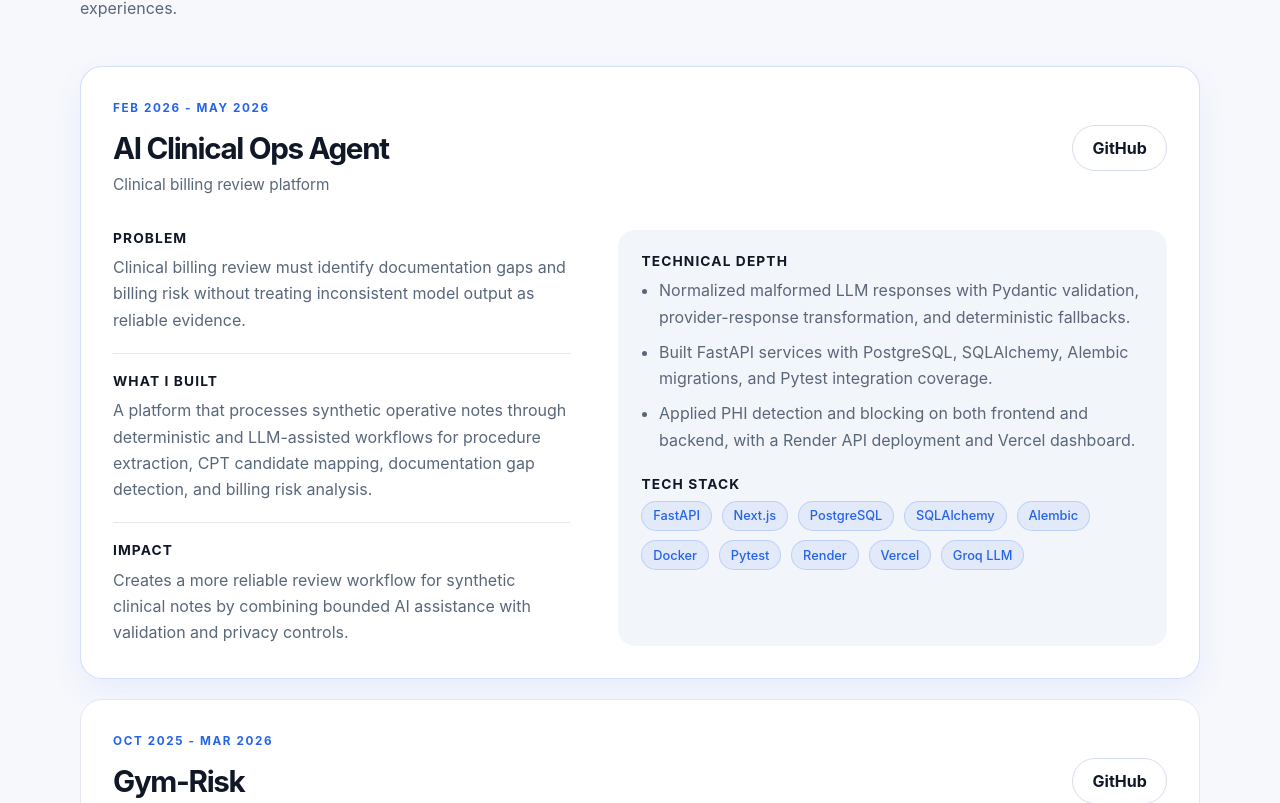
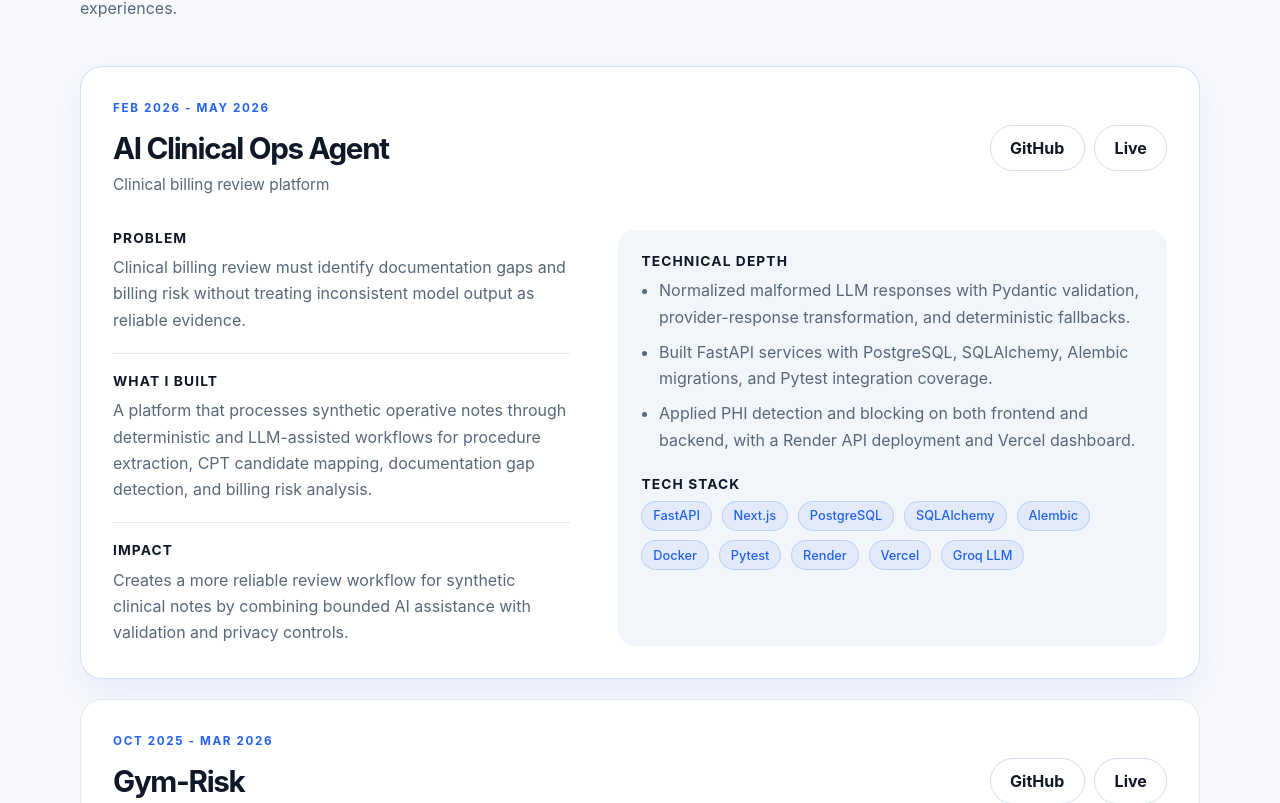
Before and after one commit to jumbomuffin101/Portfolio, a React (Create React App) app: page / in a window 1280 px wide. Shown: the part 2477-3280 px from the top of the page. Built offline with nearby package versions, Linux system fonts and the light colour scheme.

Commit message:
add live links to gym-risk and ai-clinical

```diff
--- a/src/App.js
+++ b/src/App.js
@@ -62,7 +62,7 @@ function LinkButton({ href, children, variant = "primary" }) {
       className={`button button-${variant}`}
       href={href}
       target={isExternal ? "_blank" : undefined}
-      rel={isExternal ? "noreferrer" : undefined}
+      rel={isExternal ? "noopener noreferrer" : undefined}
     >
       {children}
     </a>
--- a/src/data/portfolio.js
+++ b/src/data/portfolio.js
@@ -91,6 +91,7 @@ export const projects = [
       "Creates a more reliable review workflow for synthetic clinical notes by combining bounded AI assistance with validation and privacy controls.",
     links: {
       github: "https://github.com/jumbomuffin101/AI-Clinical-Ops-Agent",
+      live: "https://ai-clinical-ops-agent.vercel.app/",
     },
   },
   {
@@ -111,6 +112,7 @@ export const projects = [
       "Surfaces explainable workload risk signals from training history without relying on black-box scoring.",
     links: {
       github: "https://github.com/jumbomuffin101/gym-risk-app",
+      live: "https://gym-risk-app.vercel.app/",
     },
   },
   {
```
Also changed, not shown: 1 other file (tests, documents, lock files or other folders).
